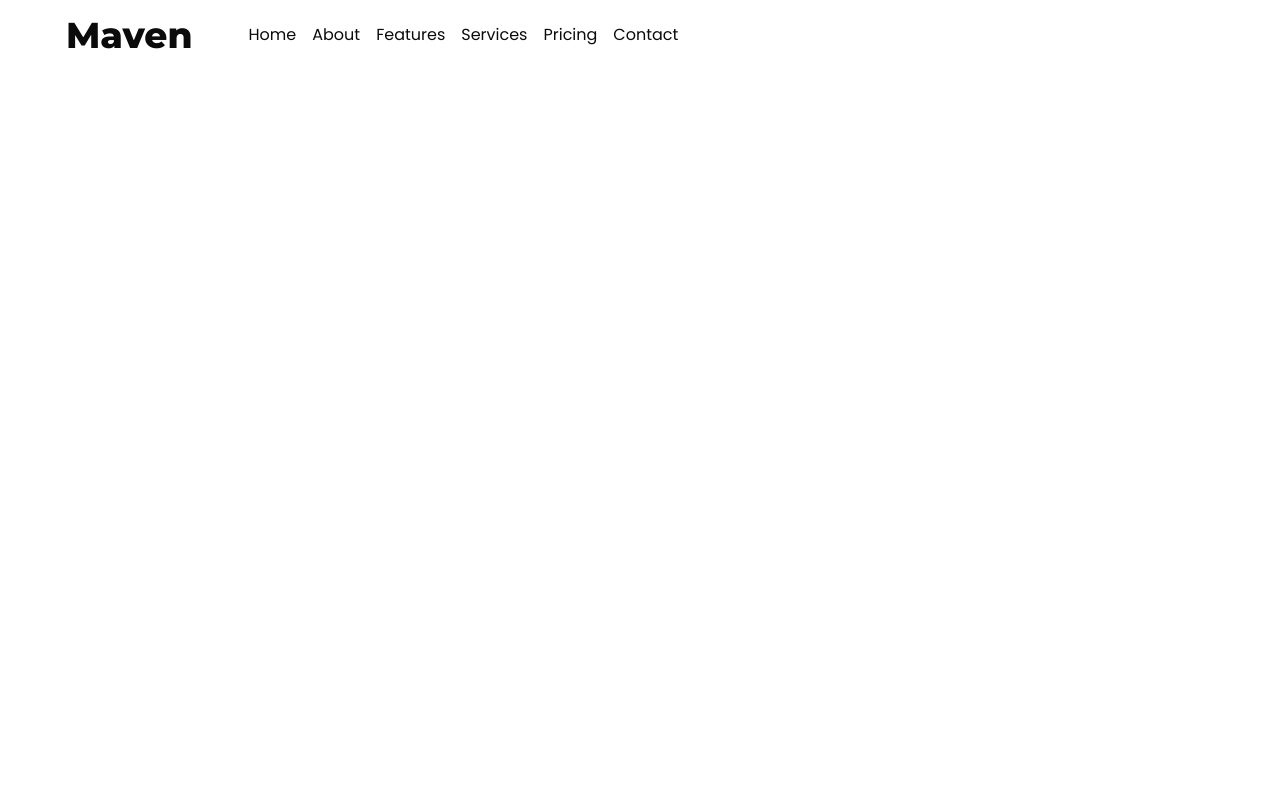
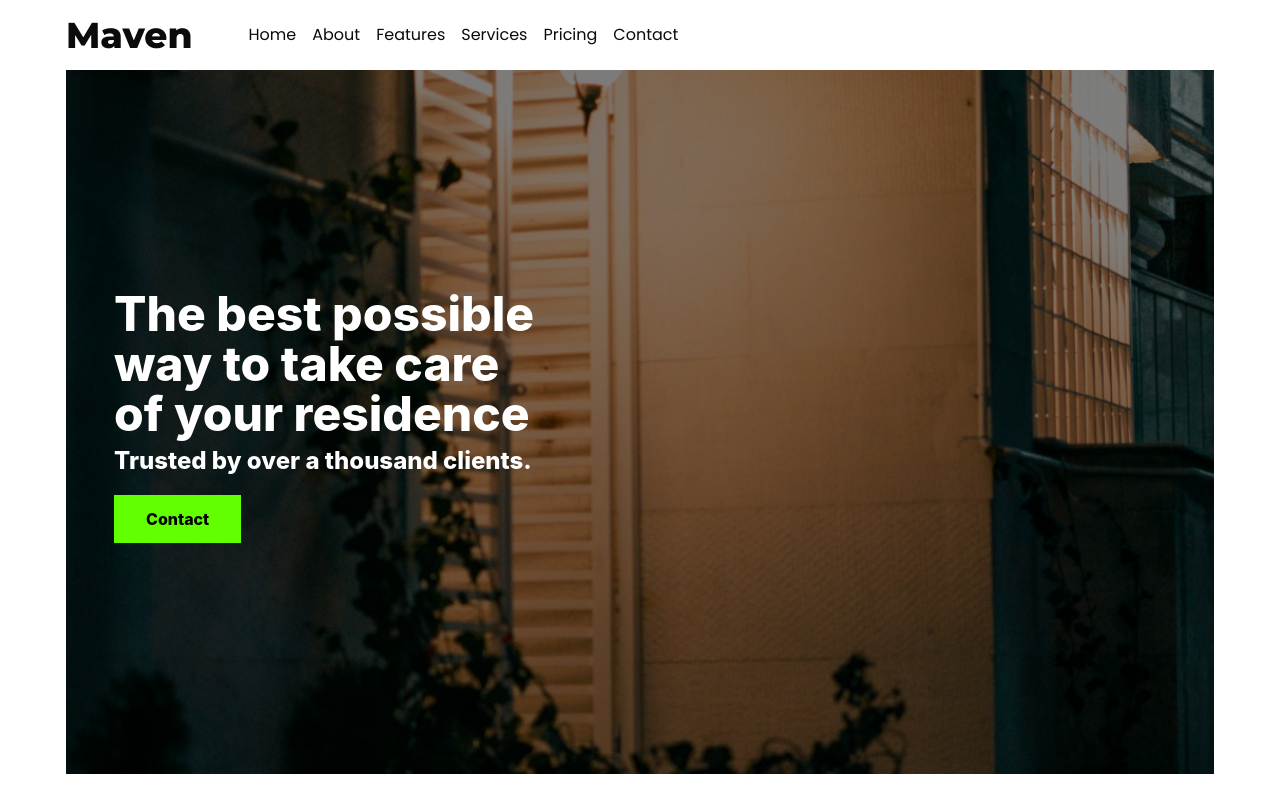
Before and after one commit to ImtiazKun/maven, a plain HTML site: page index.html in a window 1280 px wide. Drawn offline with Linux system fonts and the light colour scheme.

Commit message:
Day 2 - Finished Header Section

```diff
--- a/index.html
+++ b/index.html
@@ -18,8 +18,9 @@
 <body>
 
     <!-- ==Navbar Start== -->
-    <nav class="navbar container-fluid">
+    <nav class="navbar">
         <div class="navbar-brand">
+            <!-- BRAND NAME -->
             <a href="">Maven</a>
             <div class="nav-open">
                 <span class="log"></span>
@@ -56,6 +57,7 @@
                 <a href="">Contact</a>
             </li>
 
+            <!-- ==Social Media Links START== -->
             <li class="nav-social-icon">
                 <ul>
                     <li><a href=""><i class="fab fa-facebook-f"></i></a></li>
@@ -63,9 +65,25 @@
                     <li><a href=""><i class="fab fa-twitter"></i></a></li>
                 </ul>
             </li>
+            <!-- ==Social Media Links END== -->
         </ul>
     </nav>
     <!-- ==Navbar END== -->
+
+
+    <!-- ==Header== -->
+    <header>
+        <img src="assets/images/header-image.jpg" alt="">
+        <div class="overlay">
+            <div class="row align-items-center">
+                <div class="col-12 col-md-6 m-5">
+                    <h1>The best possible way to take care of your residence</h1>
+                    <h4>Trusted by over a thousand clients.</h4>
+                    <a class="btn" href="/">Contact</a>
+                </div>
+            </div>
+        </div>
+    </header>
 
     <script src="assets/javascript/jquery-3.6.0.slim.min.js"></script>
     <script src="assets/javascript/main.js"></script>
--- /dev/null
+++ b/src/_button.scss
@@ -0,0 +1,31 @@
+.btn {
+    text-align: center;
+    color: black;
+    background-color: $primary;
+    padding: 0.75rem 2rem;
+    margin: 0.75rem 0;
+    display: inline-block;
+    font-weight: 800;
+    position: relative;
+
+    &::before {
+        content: "";
+        position: absolute;
+        bottom: 0;
+        left: 0;
+        width: 100%;
+        height: 0%;
+        background-color: rgba(255, 255, 255, 0.233);
+        transition: all 0.2s;
+    }
+
+    &:hover,
+    &:active,
+    &:focus {
+        text-decoration: none;
+        color: black;
+        &::before {
+            height: 30%;
+        }
+    }
+}
--- a/src/_navbar.scss
+++ b/src/_navbar.scss
@@ -4,8 +4,6 @@
     align-items: center;
     flex-wrap: wrap;
     width: 100%;
-    padding-right: $grid-gutter-width / 2;
-    padding-left: $grid-gutter-width / 2;
 
     .navbar-brand {
         a {
@@ -70,9 +68,6 @@
 
     .navbar {
         padding: 0.5rem 0;
-        padding-left: 0.75rem;
-        padding-right: 0.75rem;
-
         .navbar-brand {
             a {
                 font-size: 1.5rem;
@@ -112,8 +107,7 @@
             width: 100%;
             padding-top: 3rem;
             padding-bottom: 3rem;
-            padding-right: $grid-gutter-width / 2;
-            padding-left: $grid-gutter-width / 2;
+
             box-shadow: $box-shadow;
             background-color: white;
             transform-origin: top;
--- a/src/main.scss
+++ b/src/main.scss
@@ -1,5 +1,3 @@
-
-
 // Custom.scss
 // Option A: Include all of Bootstrap
 
@@ -26,10 +24,66 @@
     background: $primary;
 }
 
+body {
+    font-family: 'Poppins', sans-serif;
+    padding-right: $grid-gutter-width / 2;
+    padding-left: $grid-gutter-width / 2;
+
+    @include media-breakpoint-down(md) {
+        $grid-gutter-width: 33px;
+        padding-right: $grid-gutter-width / 2;
+        padding-left: $grid-gutter-width / 2;
+    }
+}
+
 
 // Optional
 @import "../node_modules/bootstrap/scss/reboot";
 @import "../node_modules/bootstrap/scss/type";
 @import "../node_modules/bootstrap/scss/images";
 @import "../node_modules/bootstrap/scss/grid";
+@import "../node_modules/bootstrap/scss/utilities";
 @import "navbar";
+@import "button";
+
+header {
+    height: 88vh;
+    width: 100%;
+    background-color: $primary;
+    overflow: hidden;
+    position: relative;
+
+    img {
+        min-width: 100%;
+        min-height: 100%;
+        position: absolute;
+        top: 50%;
+        left: 50%;
+        transform: translate(-50%, -50%);
+    }
+
+    .overlay {
+        position: absolute;
+        top: 0;
+        left: 0;
+        width: 100%;
+        height: 100%;
+        background-color: rgba($color: black, $alpha: 0.5);
+        .row {
+            height: 100%;
+            width: 100%;
+            color: white;
+            h1 {
+                font-weight: 800;
+                font-size: 3rem;
+                line-height: 3.125rem;
+            }
+
+            h4 {
+                font-size: 1.5rem;
+                font-weight: 800;
+            }
+        }
+    }
+
+}
```
Also changed, not shown: assets/images/header-image.jpg (added), assets/stylesheets/Rectangle 1.jpg (added), assets/stylesheets/main.min.css, 1 other file.
